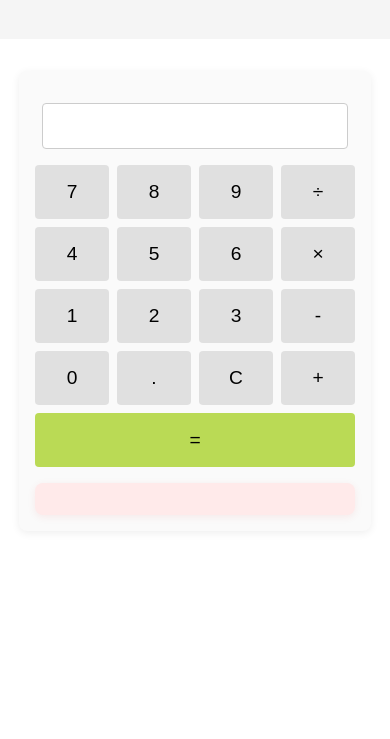
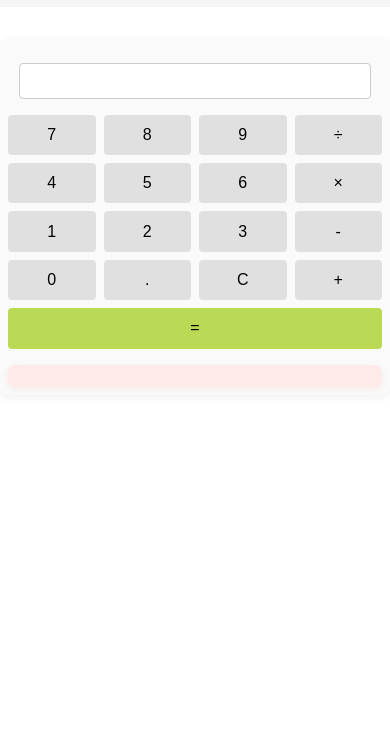
Before and after one commit to zenswebdev/zensdomain.github.io, a plain HTML site: page index.html in a window 390 px wide. Shown: the part 105-844 px from the top of the page. Drawn offline with Linux system fonts and the light colour scheme.

Commit message:
Add files via upload

```diff
--- a/index.html
+++ b/index.html
@@ -3,6 +3,7 @@
 <head>
     <meta charset="UTF-8" />
     <title>zensdomain </title>
+    <meta name="viewport" content="width=device-width, initial-scale=1.0"> <!-- Add this line -->
     <style>
         body {
             margin: 0;
@@ -53,13 +54,35 @@
             margin-top: 1rem;
             font-weight: bold;
             color: #c00;
-            font-size: 2rem;         /* Make it bigger */
-            background: #ffeaea;     /* Add a light background */
-            padding: 1rem;           /* Add padding */
-            border-radius: 8px;      /* Rounded corners */
-            box-shadow: 0 2px 8px rgba(200,0,0,0.07); /* Subtle shadow */
-            text-align: center;      /* Center the text */
+            font-size: 2rem;
+            background: #ffeaea;
+            padding: 1rem;
+            border-radius: 8px;
+            box-shadow: 0 2px 8px rgba(200,0,0,0.07);
+            text-align: center;
             transition: all 0.3s;
+        }
+        /* --- Add this for mobile responsiveness --- */
+        @media (max-width: 500px) {
+            .calculator {
+                max-width: 98vw;
+                padding: 0.5rem;
+            }
+            .calc-display {
+                font-size: 1.1rem;
+                padding: 0.4rem;
+            }
+            .calc-buttons button {
+                padding: 0.7rem;
+                font-size: 1rem;
+            }
+            #calcResult {
+                font-size: 1.2rem;
+                padding: 0.7rem;
+            }
+            header {
+                padding: 1rem 0;
+            }
         }
     </style>
 </head>
```
